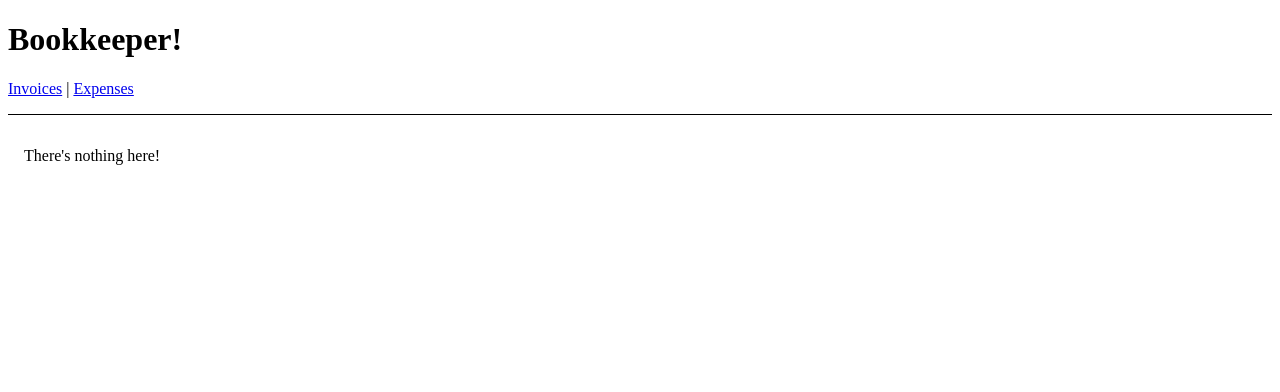
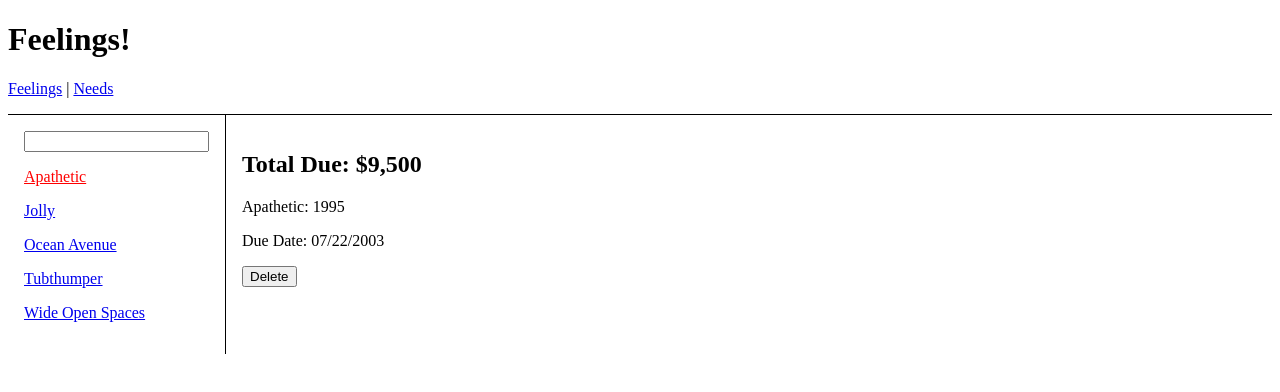
Before and after one commit to taylulz/s2, a React (Create React App) app: page /feelings/1995 in a window 1280 px wide. Shown: the top 392 px of the page. Built offline with nearby package versions, Linux system fonts and the light colour scheme.

Commit message:
change template naming convention

```diff
--- a/src/App.js
+++ b/src/App.js
@@ -4,15 +4,15 @@ import { Outlet, Link } from "react-router-dom";
 export default function App() {
   return (
     <div>
-      <h1>Bookkeeper!</h1>
+      <h1>Feelings!</h1>
       <nav
         style={{
           borderBottom: "solid 1px",
           paddingBottom: "1rem"
         }}
       >
-        <Link to="/invoices">Invoices</Link> |{" "}
-        <Link to="/expenses">Expenses</Link>
+        <Link to="/feelings">Feelings</Link> |{" "}
+        <Link to="/needs">Needs</Link>
       </nav>
       <Outlet />
     </div>
--- a/src/data.js
+++ b/src/data.js
@@ -1,15 +1,19 @@
-let invoices = [
+let feelings = [
   {
-    name: "Santa Monica",
+    name: "Apathetic",
     number: 1995,
-    amount: "$10,800",
-    due: "12/05/1995"
+    amount: "$9,500",
+    due: "07/22/2003",
+    group: "Disconnection",
+    needMet: false
   },
   {
-    name: "Stankonia",
+    name: "Jolly",
     number: 2000,
-    amount: "$8,000",
-    due: "10/31/2000"
+    amount: "$9,500",
+    due: "07/22/2003",
+    group: "Happy",
+    needMet: true
   },
   {
     name: "Ocean Avenue",
@@ -31,18 +35,18 @@ let invoices = [
   }
 ];
 
-export function getInvoices() {
-  return invoices;
+export function getFeelings() {
+  return feelings;
 }
 
-export function getInvoice(number) {
-  return invoices.find(
-      invoice => invoice.number === number
+export function getFeeling(number) {
+  return feelings.find(
+      feeling => feeling.number === number
   );
 }
 
-export function deleteInvoice(number) {
-  invoices = invoices.filter(
-    invoice => invoice.number !== number
+export function deleteFeeling(number) {
+  feelings = feelings.filter(
+    feeling => feeling.number !== number
   );
 }
--- a/src/index.js
+++ b/src/index.js
@@ -7,27 +7,27 @@ import {
 } from "react-router-dom";
 import App from './App';
 
-import Expenses from './routes/expenses';
-import Invoices from './routes/invoices';
-import Invoice from './routes/invoice';
+import Needs from './routes/needs';
+import Feelings from './routes/feelings';
+import Feeling from './routes/feeling';
 
 const rootElement = document.getElementById("root");
 render(
   <BrowserRouter>
     <Routes>
       <Route path="/" element={<App />}>
-        <Route path="expenses" element={<Expenses />} />
-        <Route path="invoices" element={<Invoices />}>
+        <Route path="needs" element={<Needs />} />
+        <Route path="feelings" element={<Feelings />}>
           {/* the index route has index prop because it shares the route path of parent */}
           <Route
             index
             element={
               <main style={{ padding: "1rem"  }}>
-                <p>Select an invoice</p>
+                <p>Select an feeling</p>
               </main>
             }
           />
-          <Route path=":invoiceId" element={<Invoice />} />
+          <Route path=":feelingId" element={<Feeling />} />
         </Route>
         <Route
           path="*"
--- a/src/routes/QueryNavLink.jsx
+++ b/src/routes/QueryNavLink.jsx
@@ -8,7 +8,7 @@ function QueryNavLink({ to, ...props }) {
 // useLocation, like useSearchParams, returns a location that tells us info about the URL. a location look something like this:
 
 // {
-//   pathame: "/invoices",
+//   pathame: "/feelings",
 //   search: "?filter=sa",
 //   hash: "",
 //   state: null,
--- /dev/null
+++ b/src/routes/feeling.jsx
@@ -0,0 +1,29 @@
+import { useParams, useNavigate } from "react-router";
+import { getFeeling, deleteFeeling } from "../data";
+
+export default function Feeling() {
+  let navigate = useNavigate();
+  let params = useParams();
+  let feeling = getFeeling(parseInt(params.feelingId, 10));
+
+  return (
+    <main style={{ padding: "1rem" }}>
+      <h2>Total Due: {feeling.amount}</h2>
+      <p>
+        {feeling.name}: {feeling.number}
+      </p>
+      <p>Due Date: {feeling.due}</p>
+      <p>
+        <button
+          onClick={() => {
+            deleteFeeling(feeling.number);
+            navigate("/feelings");
+            // navigate("/needs");
+          }}
+        >
+          Delete
+        </button>
+      </p>
+    </main>
+  );
+}
--- a/src/routes/invoices.jsx
+++ b/src/routes/feelings.jsx
@@ -3,10 +3,10 @@ import {
   useSearchParams
 } from "react-router-dom";
 import QueryNavLink from "./QueryNavLink";
-import { getInvoices } from "../data";
+import { getFeelings } from "../data";
 
-export default function Invoices() {
-  let invoices = getInvoices();
+export default function Feelings() {
+  let feelings = getFeelings();
   let [searchParams, setSearchParams] = useSearchParams();
 
   return (
@@ -28,14 +28,14 @@ export default function Invoices() {
             }
           }}
         />
-        {invoices
-          .filter(invoice => {
+        {feelings
+          .filter(feeling => {
             let filter = searchParams.get("filter");
             if(!filter) return true;
-            let name = invoice.name.toLowerCase();
+            let name = feeling.name.toLowerCase();
             return name.startsWith(filter.toLowerCase());
           })
-          .map(invoice => (
+          .map(feeling => (
           <QueryNavLink
             style={({ isActive }) => {
               return {
@@ -44,10 +44,10 @@ export default function Invoices() {
                 color: isActive ? "red" : ""
               };
             }}
-            to={`/invoices/${invoice.number}`}
-            key={invoice.number}
+            to={`/feelings/${feeling.number}`}
+            key={feeling.number}
           >
-            {invoice.name}
+            {feeling.name}
           </QueryNavLink>
         ))}
       </nav>
--- a/src/routes/invoice.jsx
+++ /dev/null
@@ -1,29 +0,0 @@
-import { useParams, useNavigate } from "react-router";
-import { getInvoice, deleteInvoice } from "../data";
-
-export default function Invoice() {
-  let navigate = useNavigate();
-  let params = useParams();
-  let invoice = getInvoice(parseInt(params.invoiceId, 10));
-
-  return (
-    <main style={{ padding: "1rem" }}>
-      <h2>Total Due: {invoice.amount}</h2>
-      <p>
-        {invoice.name}: {invoice.number}
-      </p>
-      <p>Due Date: {invoice.due}</p>
-      <p>
-        <button
-          onClick={() => {
-            deleteInvoice(invoice.number);
-            navigate("/invoices");
-            // navigate("/expenses");
-          }}
-        >
-          Delete
-        </button>
-      </p>
-    </main>
-  );
-}
--- a/src/routes/expenses.jsx
+++ b/src/routes/needs.jsx
@@ -1,7 +1,7 @@
-export default function Expenses() {
+export default function Needs() {
   return (
     <main style={{ padding: "1rem 0" }}>
-      <h2>Expenses</h2>
+      <h2>Needs</h2>
     </main>
   );
 }
```
